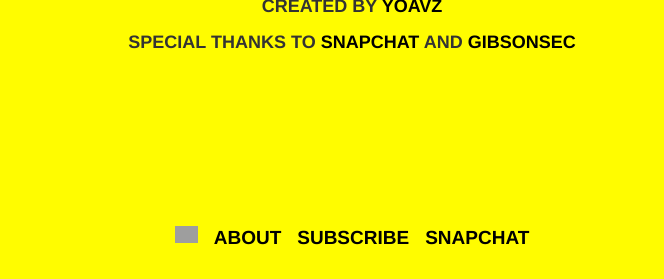
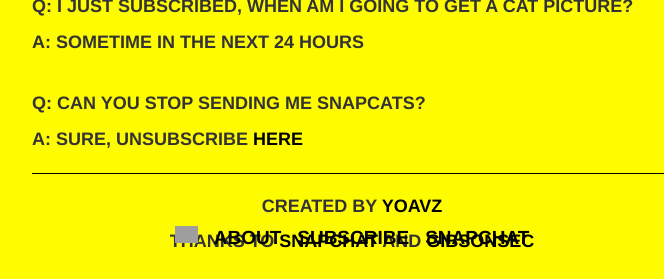
Before and after one commit to yoavz/snapcat, a Flask app: page /about in a window 1280 px wide. Shown: the part 521-800 px from the top of the page, without its empty margins (288-952 px from the left). Run offline with Flask 2, Linux system fonts and the light colour scheme; some libraries are stand-ins or nearby versions; grey boxes are pictures that could not be loaded.

Commit message:
just kidding, that should do it

```diff
--- /dev/null
+++ b/website/requirements.txt
@@ -0,0 +1 @@
+Flask==0.10.1
--- a/website/static/css/main.css
+++ b/website/static/css/main.css
@@ -38,6 +38,30 @@
 }
 
 .instructions a:hover {
+    color: gray;
+}
+
+.faq {
+    margin: 15px auto;
+    font-family: "Helvetica Neue", Helvetica, Arial, "Lucida Grande", sans-serif;
+    font-weight: 600;
+    font-size: 18px;
+    text-align: left;
+    width: 50%;
+}
+
+.faq hr {
+    border-color: black;
+}
+
+.faq a {
+    font-weight: 600;
+    font-family: inherit;
+    color: black;
+    text-decoration: none;
+}
+
+.faq a:hover {
     color: gray;
 }
 
--- a/website/templates/about.html
+++ b/website/templates/about.html
@@ -1,8 +1,16 @@
 {% extends "base.html" %}
 {% block body %}
+    <div class="faq">
+        <p><strong>Q:</strong> I JUST SUBSCRIBED, WHEN AM I GOING TO GET A CAT PICTURE?</p>
+        <p><strong>A:</strong> SOMETIME IN THE NEXT 24 HOURS</p>
+        <br>
+        <p><strong>Q:</strong> CAN YOU STOP SENDING ME SNAPCATS?</p>
+        <p><strong>A:</strong> SURE, UNSUBSCRIBE <a href="unsubscribe">HERE</a></p>
+        <hr>
+    </div>
     <div class="instructions">
-    <p>CREATED BY <a href="http://yoavz.com">YOAVZ</a>
-    <p>SPECIAL THANKS TO <a href="http://snapchat.com">SNAPCHAT</a> AND <a href="http://gibsonsec.org/snapchat/fulldisclosure/">GIBSONSEC</a>
+        <p>CREATED BY <a href="http://yoavz.com">YOAVZ</a>
+        <p>THANKS TO <a href="http://snapchat.com">SNAPCHAT</a> AND <a href="http://gibsonsec.org/snapchat/fulldisclosure/">GIBSONSEC</a>
     </div>
 {% endblock %}
 
```
